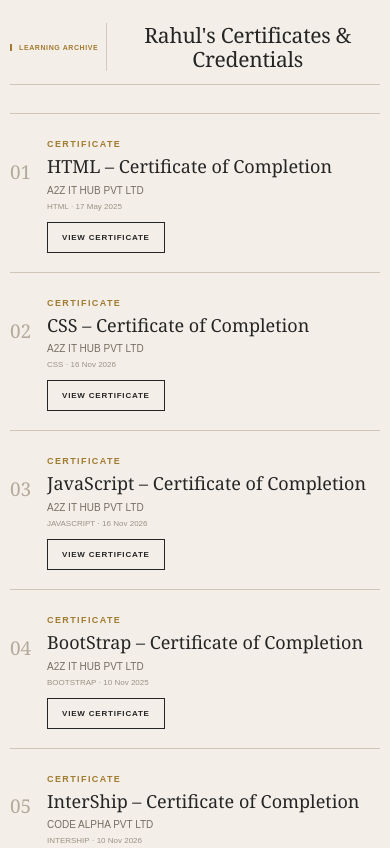
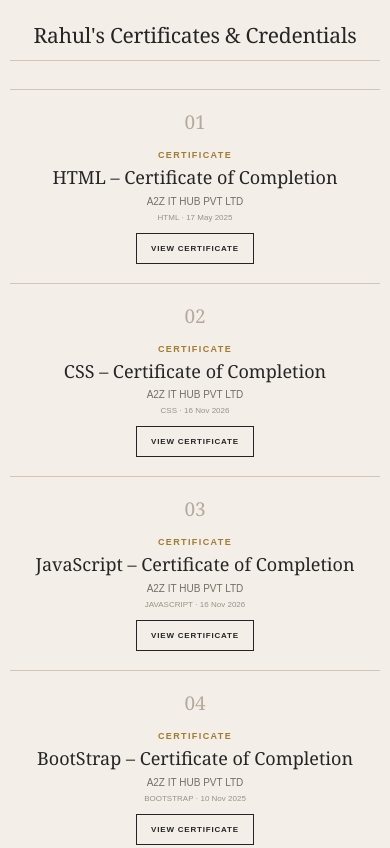
Before and after one commit to rahulgaik999/Certificates, a plain HTML site: page index.html in a window 390 px wide. Shown: the top 848 px of the page. Drawn offline with Linux system fonts and the light colour scheme.

Commit message:
Update styles for hero section and certificate items
Refactor hero section styles for better alignment and spacing.

```diff
--- a/index.html
+++ b/index.html
@@ -67,8 +67,8 @@
         .hero-right {
             display: flex;
             align-items: center;
-            padding-left: 35px;
-            border-left: 1px solid #d2c9bc;
+            justify-content: center;
+            width: 100%;
         }
 
         .hero-right h1 {
@@ -82,7 +82,8 @@
             letter-spacing: -1px;
             color: #252525;
             white-space: nowrap;
-            margin-left: 103px;
+            margin-left: 0;
+            text-align: center;
         }
 
         /* =========================
@@ -271,33 +272,22 @@
             .hero {
                 width: 100%;
                 display: flex;
-                flex-direction: row;
+                flex-direction: column;
                 align-items: center;
                 justify-content: center;
-                gap: 10px;
                 padding: 14px 0;
-                overflow: hidden;
-            }
-
-            .hero-left {
-                flex: 0 0 auto;
-                padding-left: 8px;
-                border-left-width: 2px;
-            }
-
-            .hero-label {
-                font-size: 8px;
-                letter-spacing: .8px;
-                white-space: nowrap;
+                text-align: center;
             }
 
             .hero-right {
-                flex: 1 1 auto;
+                width: 100%;
                 min-width: 0;
                 display: flex;
                 align-items: center;
-                padding-left: 10px;
-                border-left: 1px solid #d2c9bc;
+                justify-content: center;
+                padding: 0;
+                border: 0;
+                text-align: center;
             }
 
             .hero-right h1 {
@@ -317,17 +307,22 @@
             }
 
             .certificate-item {
-                grid-template-columns: 32px minmax(0, 1fr);
+                grid-template-columns: minmax(0, 1fr);
+                justify-items: center;
                 gap: 10px;
-                padding: 20px 0;
+                padding: 20px 8px;
+                text-align: center;
             }
 
             .certificate-number {
                 font-size: 20px;
+                text-align: center;
             }
 
             .certificate-info {
                 min-width: 0;
+                width: 100%;
+                text-align: center;
             }
 
             .certificate-info h3 {
@@ -345,8 +340,8 @@
             }
 
             .view-button {
-                grid-column: 2;
-                justify-self: start;
+                grid-column: auto;
+                justify-self: center;
                 margin-top: 2px;
             }
         }
@@ -375,7 +370,8 @@
             }
 
             .hero-right {
-                padding-left: 8px;
+                padding: 0;
+                text-align: center;
             }
 
             .hero-right h1 {
@@ -391,13 +387,21 @@
             }
 
             .certificate-item {
-                grid-template-columns: 28px minmax(0, 1fr);
+                grid-template-columns: minmax(0, 1fr);
+                justify-items: center;
                 gap: 9px;
-                padding: 19px 0;
+                padding: 19px 8px;
+                text-align: center;
             }
 
             .certificate-number {
                 font-size: 19px;
+                text-align: center;
+            }
+
+            .certificate-info {
+                width: 100%;
+                text-align: center;
             }
 
             .certificate-info h3 {
@@ -405,6 +409,9 @@
             }
 
             .view-button {
+                grid-column: auto;
+                justify-self: center;
+                margin: 2px auto 0;
                 padding: 10px 14px;
                 font-size: 8px;
             }
@@ -429,13 +436,17 @@
             }
 
             .hero-right {
-                padding-left: 7px;
+                padding: 0;
+                text-align: center;
             }
 
             .hero-right h1 {
+                width: 100%;
+                max-width: 100%;
                 font-size: 17px;
                 line-height: 1.15;
-                margin-left: 0;
+                margin: 0 auto;
+                text-align: center;
             }
 
             .certificate-info h3 {
@@ -460,12 +471,6 @@
 
         <!-- TOP ONE-LINE CONTENT -->
         <section class="hero">
-
-            <div class="hero-left">
-                <span class="hero-label">
-                    Learning Archive
-                </span>
-            </div>
 
             <div class="hero-right">
                 <h1>
```
